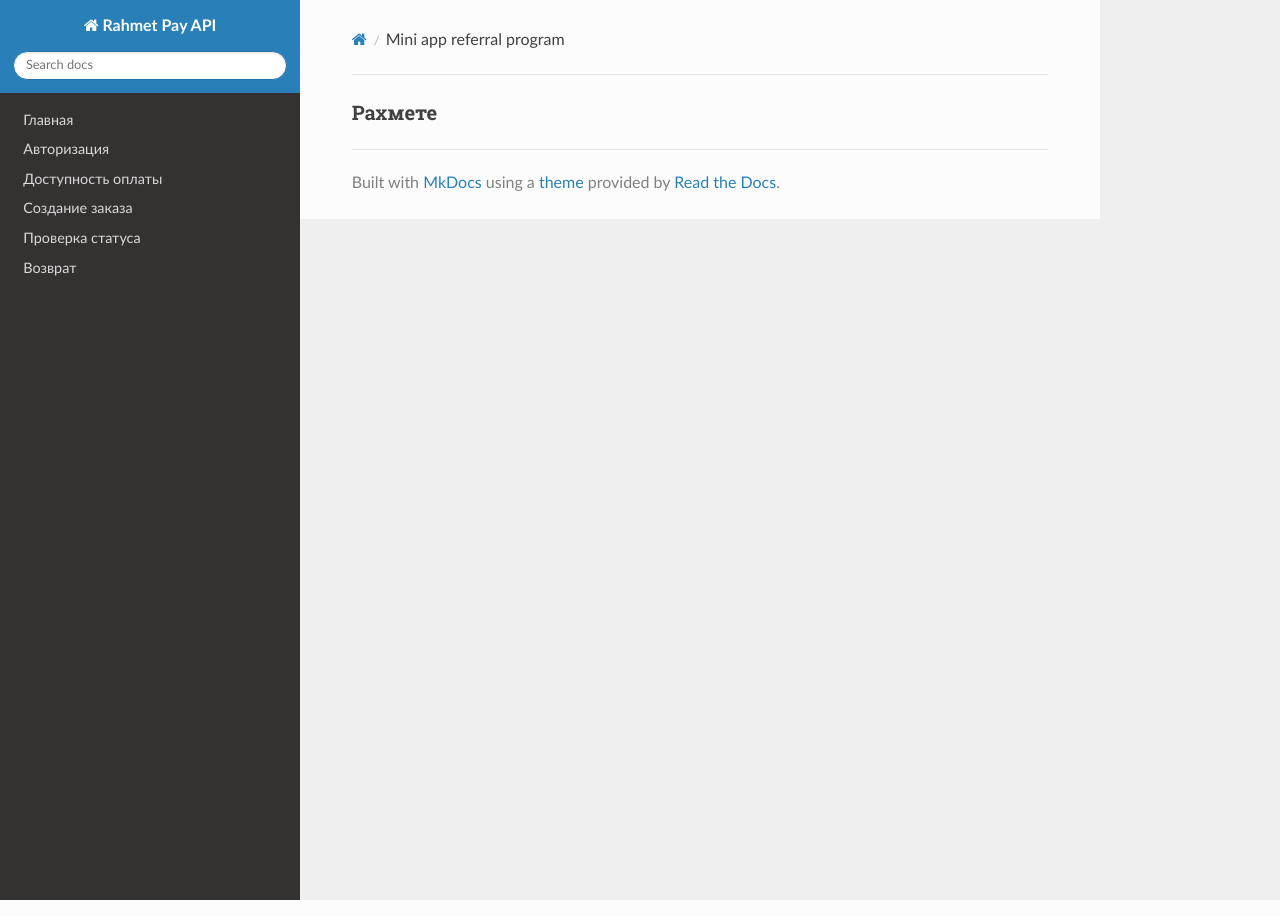
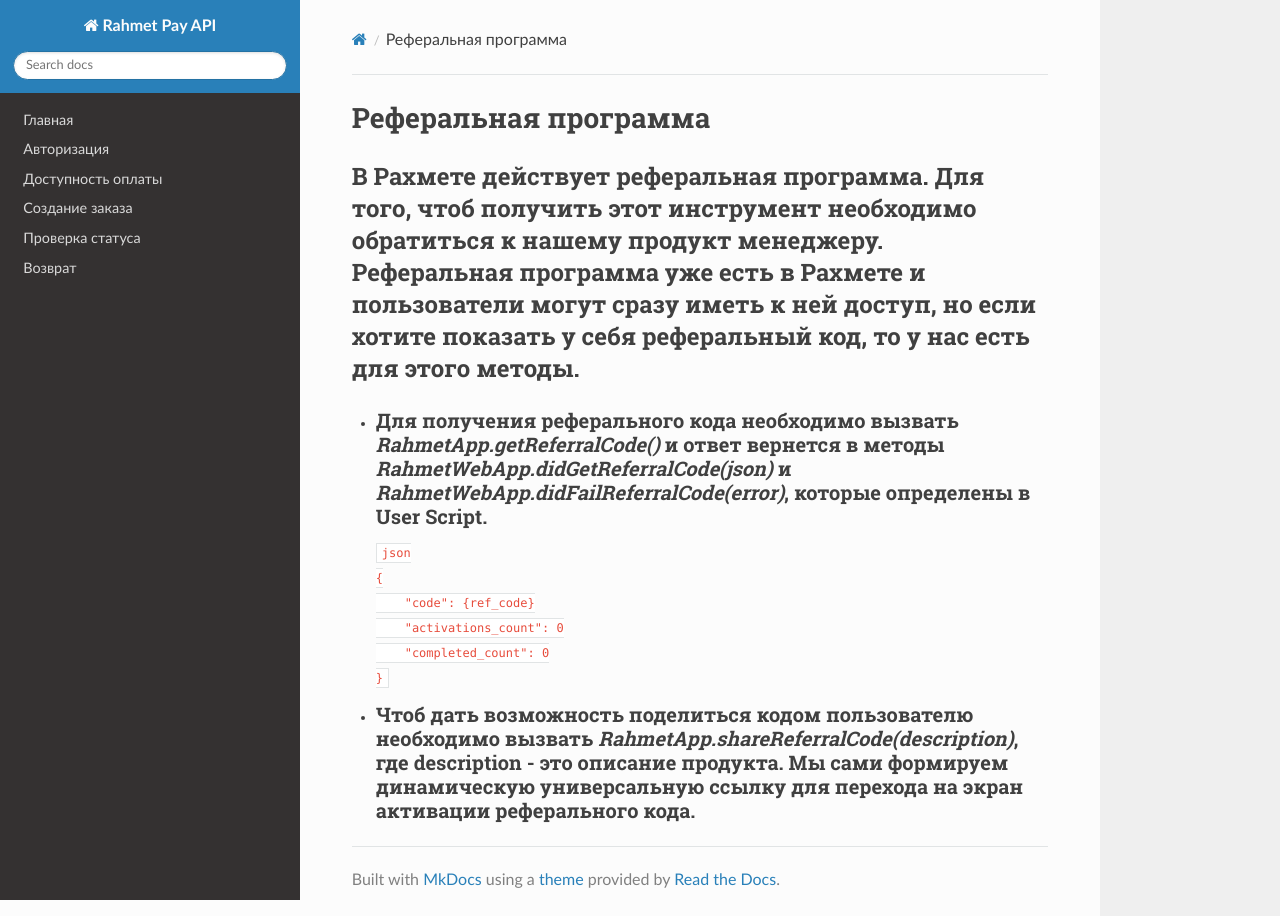
Before and after one commit to rahmetapp/docs, an MkDocs documentation site: the page built from docs/mini app referral program.md, in a window 1280 px wide. Built offline with MkDocs 1.6.1, drawn with Linux system fonts in a browser that asks for light colours; nearby versions of some CDN libraries; old or Windows-style settings are respelled for this version of MkDocs.

Commit message:
Update mini app referral program.md

````diff
--- a/docs/mini app referral program.md
+++ b/docs/mini app referral program.md
@@ -1 +1,11 @@
-### Рахмете
+# Реферальная программа
+## В Рахмете действует реферальная программа. Для того, чтоб получить этот инструмент необходимо обратиться к нашему продукт менеджеру. Реферальная программа уже есть в Рахмете и пользователи могут сразу иметь к ней доступ, но если хотите показать у себя реферальный код, то у нас есть для этого методы.
+- ### Для получения реферального кода необходимо вызвать *RahmetApp.getReferralCode()* и ответ вернется в методы *RahmetWebApp.didGetReferralCode(json)* и *RahmetWebApp.didFailReferralCode(error)*, которые определены в User Script.
+    ```json
+    {
+        "code": {ref_code}
+        "activations_count": 0
+        "completed_count": 0
+    }
+    ```
+- ### Чтоб дать возможность поделиться кодом пользователю необходимо вызвать *RahmetApp.shareReferralCode(description)*, где description - это описание продукта. Мы сами формируем динамическую универсальную ссылку для перехода на экран активации реферального кода.
````
